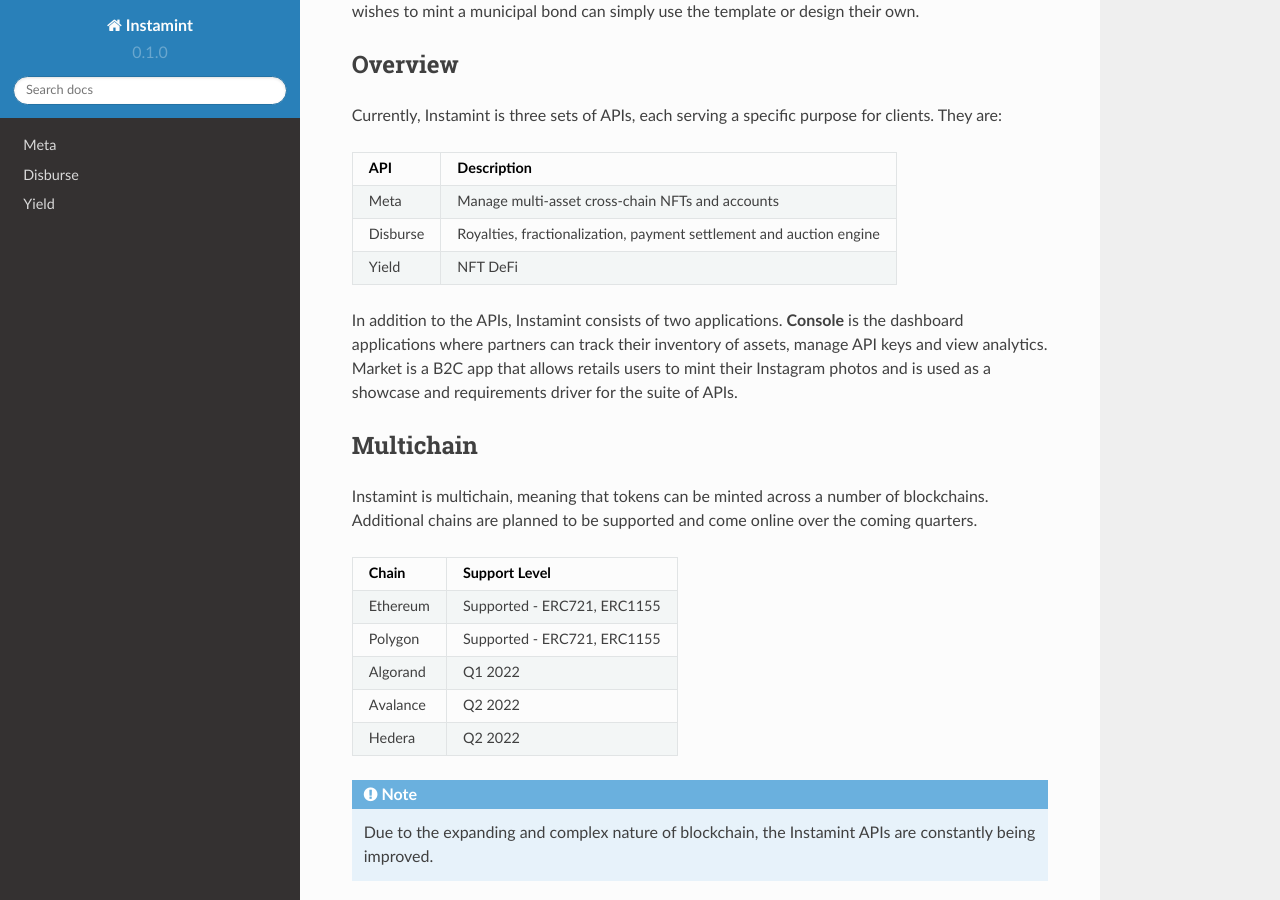
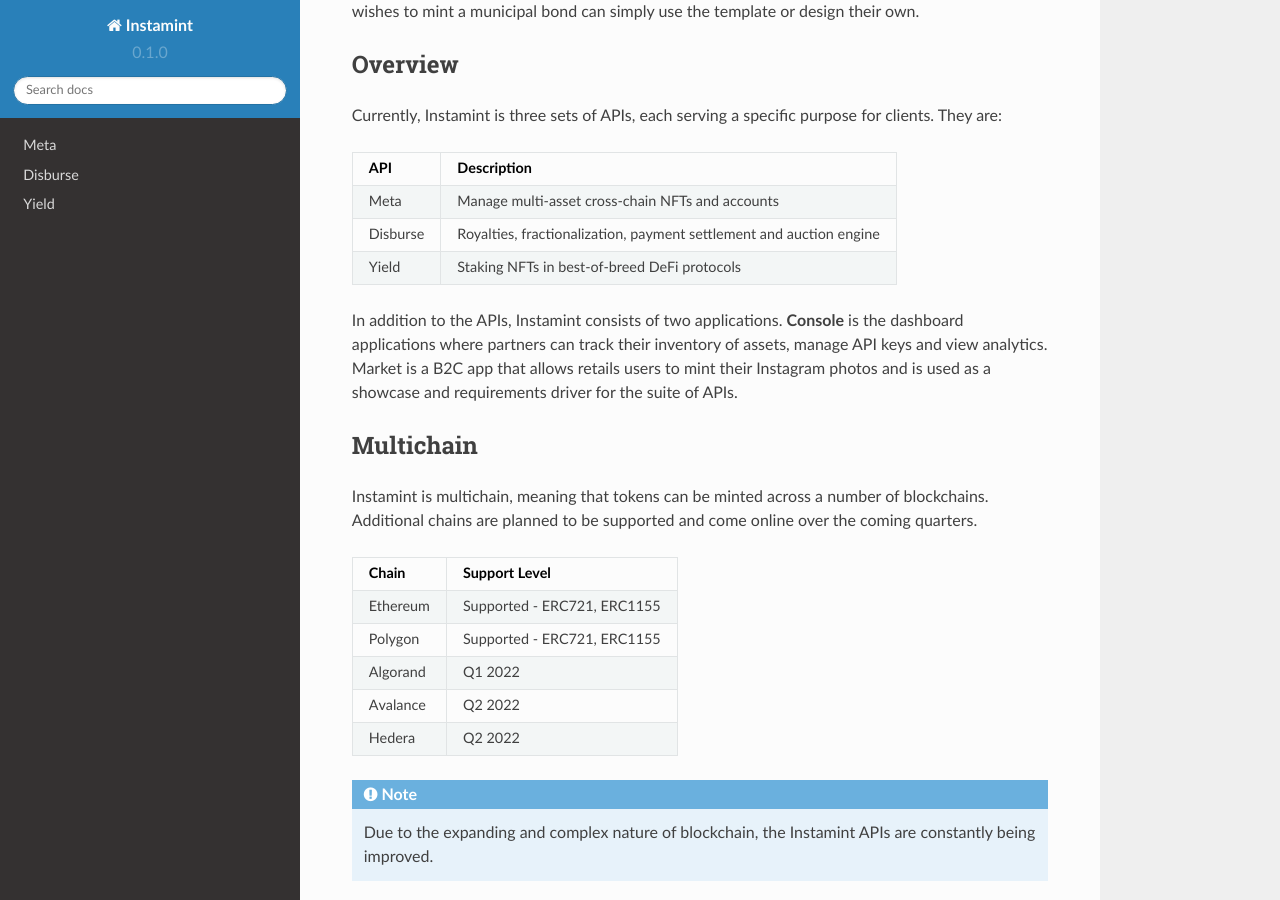
Before and after one commit to instamint/zzz-deprecated-docs, a Sphinx documentation site: the page built from docs/source/index.rst, in a window 1280 px wide and 900 px high, scrolled down 624 px. Built offline with Sphinx 7.4.7 and the Read the Docs theme 2.0.0, drawn with Linux system fonts in a browser that asks for light colours.

Commit message:
Update index.rst

```diff
--- a/docs/source/index.rst
+++ b/docs/source/index.rst
@@ -25,7 +25,7 @@
 +-----------+----------------------------------------------------------------------------------------------+
 | Disburse  | Royalties, fractionalization, payment settlement and auction engine                          |
 +-----------+----------------------------------------------------------------------------------------------+
-| Yield     | NFT DeFi                                                                                     |
+| Yield     | Staking NFTs in best-of-breed DeFi protocols                                                 |
 +-----------+----------------------------------------------------------------------------------------------+
 
 In addition to the APIs, Instamint consists of two applications. **Console** is the dashboard applications where partners can track their inventory of assets, manage API keys and view analytics. Market is a B2C app that allows retails users to mint their Instagram photos and is used as a showcase and requirements driver for the suite of APIs.
```
